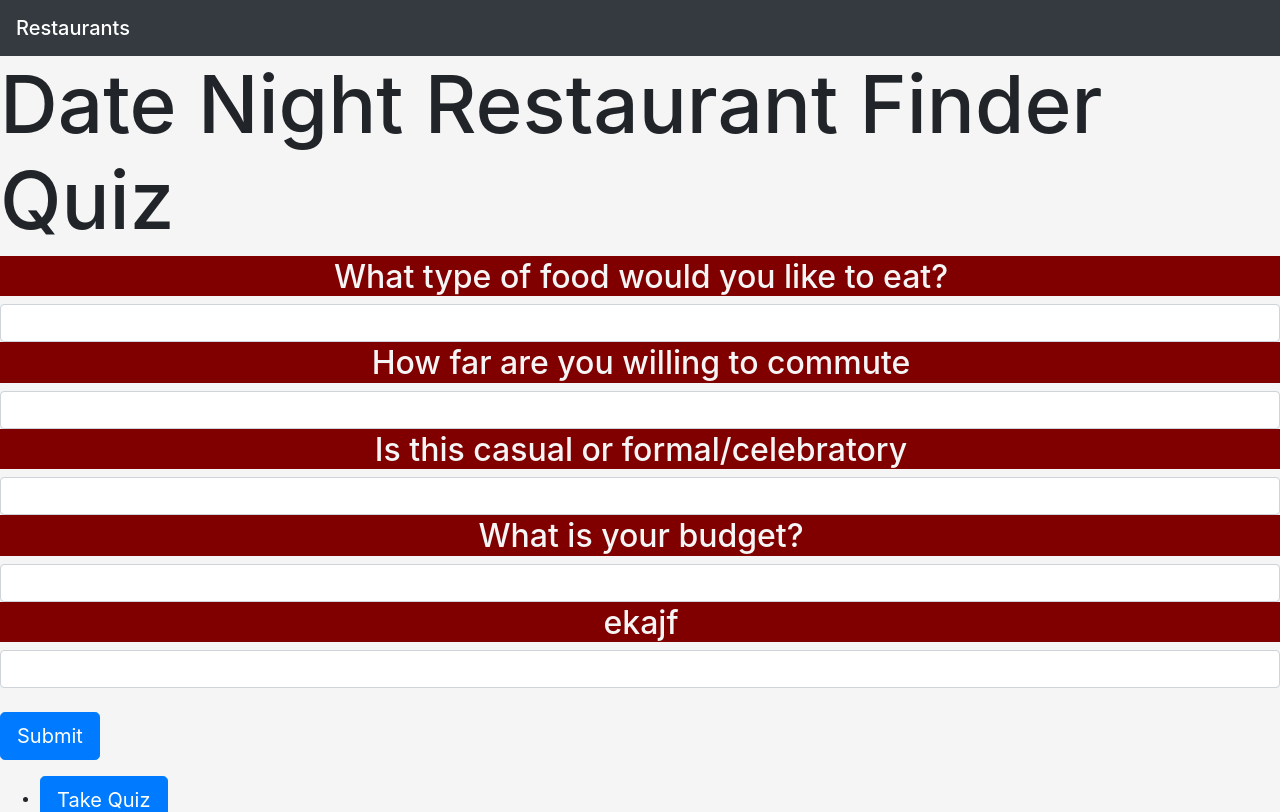
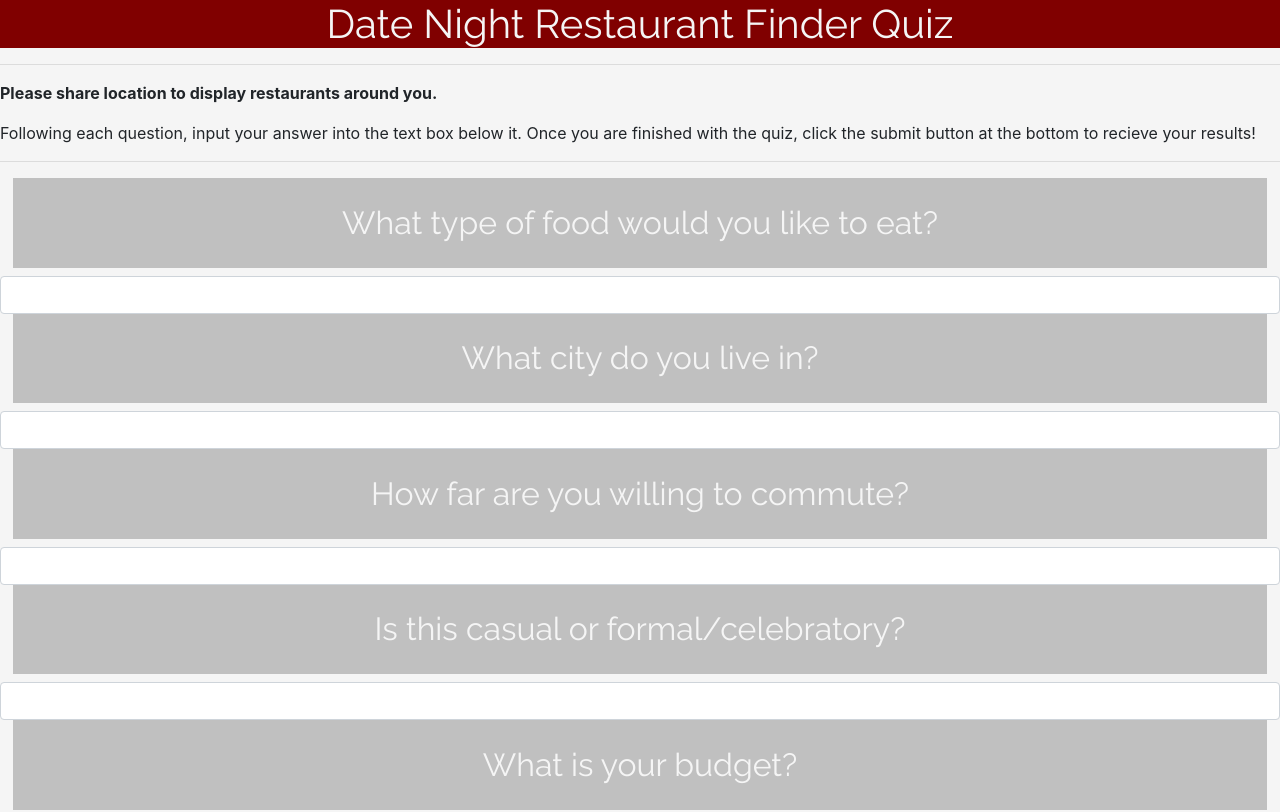
Before and after one commit to joshmeidl/DateRestaurantFinder, a React (Create React App) app: page /quiz in a window 1280 px wide. Shown: the top 812 px of the page. Built offline with nearby package versions, Linux system fonts and the light colour scheme.

Commit message:
More changes

```diff
--- a/package.json
+++ b/package.json
@@ -7,6 +7,7 @@
     "@testing-library/jest-dom": "^4.2.4",
     "@testing-library/react": "^9.4.1",
     "@testing-library/user-event": "^7.2.1",
+    "jquery": "^3.4.1",
     "react": "^16.13.0",
     "react-dom": "^16.13.0",
     "react-router": "^5.1.2",
--- a/src/components/landing_page/Home.css
+++ b/src/components/landing_page/Home.css
@@ -8,13 +8,15 @@
 
 .img {
   height: 30em;
+  width: 100%;
   background-image: url("home.jpg");
   background-position: center;
-  background-size: cover;
+  /* background-size: cover; */
+  background-repeat: no-repeat;
   display: grid;
   justify-content: center;
   align-items: center;
-  position: relative;
+  /* position: relative; */
 }
 
 .layer {
@@ -30,12 +32,29 @@
   text-align: center;
   color: aliceblue;
   padding: 1em;
-  position: absolute;
-  left: 25%;
-  top: 35%;
+  /* position: absolute; */
+  /* left: 15%;
+  top: 35%; */
   font-family: 'Raleway';
 }
-h1 {
+.header {
   /* font-size: 10em; */
   font-size: 5em;
 }
+
+.title {
+  /* left: 40%;
+  top: 0; */
+  /* position: absolute; */
+  color: azure;
+}
+.nav {
+  /* background-color: rgb(245, 218, 226);
+  opacity: 0.1;
+  padding: 1em;
+  color: black;
+  position: absolute;
+  top:0;
+  left:0;
+  width: 100%; */
+}
--- a/src/components/landing_page/Navbar.jsx
+++ b/src/components/landing_page/Navbar.jsx
@@ -1,11 +1,14 @@
-import React, { Component } from 'react';
+import React, { Component } from 'react'
+import './Home.css'
 
 class Navbar extends Component {
+
   render() {
+
     return (
       <div>
-        <nav className="navbar navbar-dark bg-dark">
-          <span className="navbar-brand mb-0 h1">Restaurants</span>
+        <nav className="navbar navbar-light bg-light">
+          <span className="navbar-brand">Restaurants</span>
         </nav>
       </div>
     );
--- a/src/components/landing_page/home.jsx
+++ b/src/components/landing_page/home.jsx
@@ -1,24 +1,24 @@
-import React, { Component } from 'react';
+import React, { Component } from 'react'
 import './Home.css'
-
-
+import Navbar from "./Navbar.jsx"
 
 class Home extends Component {
   render() {
     const msg = "Going on a date, but can't find a restaurant? Our online quiz allows you and your date to find the restaurant most compatible for the two of you. Click the link below to start!";
     return (
     <div>
-      {/* <img className="img" src="https://i.pinimg.com/originals/d1/d4/58/d1d4588e581d89fde10e878d6465823b.jpg" /> */}
       <div className="img">
-        <div className="layer"></div>
-        <div className="textBlock">
-          <h1>Date Night Helper</h1>
-        </div>
-      </div>
+        {/* <div className="layer"></div> */}
+        <h1 className="title">Restaurant</h1>
+        {/* <div className="textBlock"> */}
+          <h1 className="header">Date Night Helper</h1>
+        {/* </div> */}
         <hr className="my-4"/>
         <p style={{textAlign: "center"}}>{msg}</p>
         <hr className="my-4"/>
-      </div>);
+      </div>
+
+    </div>);
     };
   }
 
--- a/src/components/landing_page/landing.jsx
+++ b/src/components/landing_page/landing.jsx
@@ -12,8 +12,8 @@ class Landing extends Component {
   }
   render() {
     return(
-      <div className="container-fluid">
-        <Navbar />
+      <div className="">
+        {/* <Navbar /> */}
         <Router>
           <div>
 
--- a/src/components/quiz/List.jsx
+++ b/src/components/quiz/List.jsx
@@ -2,35 +2,30 @@ const questionArray = [
   {
     id: 0,
     question: "What type of food would you like to eat?",
-    answers: ["Alligator",
-              "Bask",
-              "Crocodilian",
-              "Death Roll",
-              "Eggs",
-              "Jaws",
-              "Reptile",
-              "Solitary",
-              "Tail",
-              "Wetlands"]
-  },
-  {
+    answers: ["Afghan", "African", "American", "Arabian", "Argentine", "Australian", "Barbeque", "Brazilian", "Bistros", "Breaksfast", "Brunch", "British", "Buffets", "Cajun", "Carribean", "Chicken Wings", "Chinese", "Comfort Food", "Cuban", "Curry", "Danish", "Dumplings", "Ethiopian", "Fast Food", "Filipino", "Fish & Chips", "French", "Gastropubs", "Gluten-Free", "German", "Greek", "Halal", "Hawaiian", "Hungarian", "International", "Irish", "Italian", "Japanese", "Jewish", "Korean", "Kosher", "Kurdish", "Kebab", "Laotian", "Latin American", "Malaysian", "Mediterranean", "Mexican", "Middle Eastern", "Lebanese", "Moroccan", "New Zealand", "Nicaraguan", "Noodles", "Pakistani", "Polynesian", "Polish", "Portugese", "Pub Food", "Russian", "Rice", "Salad", "Sandwiches", "Scandinavian", "Schnitzel", "Seafood", "Singaporean", "Soul Food", "Soup", "Southern", "Spanish", "Steakhouses", "Taiwanese", "Thai", "Tex-Mex","Turkish","Ukranian", "Vegan", "Vegetarian", "Vietnamese", "Ramen", "Wok", "Wraps"]
+  },{
     id: 1,
-    question: "How far are you willing to commute",
-    answers: [ "Delivery Please",
-                "10 miles",
-                "25 miles",
-                "50 miles"
+    question: "What city do you live in?",
+    answers: [ "$20",
+                "$50",
+                "$100",
+                "My Entire Paycheck"
     ]
   },
   {
     id: 2,
-    question: "Is this casual or formal/celebratory",
+    question: "How far are you willing to commute?",
+    answers: [ "Delivery Please","0 miles","5 miles","10 miles","15 miles","20 miles","25 miles"]
+  },
+  {
+    id: 3,
+    question: "Is this casual or formal/celebratory?",
     answers: [ "Casual",
                "Formal"
     ]
   },
   {
-    id: 3,
+    id: 4,
     question: "What is your budget?",
     answers: [ "$20",
                 "$50",
@@ -39,7 +34,7 @@ const questionArray = [
     ]
   },
   {
-    id: 4,
+    id: 5,
     question: "ekajf",
     answers: [ "$20",
                 "$50",
--- a/src/components/quiz/Quiz.css
+++ b/src/components/quiz/Quiz.css
@@ -1,9 +1,24 @@
+@import url('https://fonts.googleapis.com/css?family=Raleway&display=swap');
+@import url('https://fonts.googleapis.com/css?family=Julius+Sans+One&display=swap');
+
 .question {
   color: whitesmoke;
-  background-color: maroon;
+  background-color: silver;
   font-size: 2em;
   text-align: center;
-  padding-left: 2px;
-  padding-top: 2px;
+  padding-top:2%;
+  padding-bottom:2%;
+  margin-left: 1%;
+  margin-right: 1%;
+  font-family: 'Raleway';
+}
 
+.bold {
+  font-weight: bolder;
 }
+.quizTitle{
+  color: whitesmoke;
+  background-color: maroon;
+  text-align: center;
+  font-family: 'Raleway';
+}
--- a/src/components/quiz/Quiz.jsx
+++ b/src/components/quiz/Quiz.jsx
@@ -22,6 +22,8 @@ class Quiz extends Component {
   };
 
   render() {
+    const important = "Please share location to display restaurants around you."
+    const msg = "Following each question, input your answer into the text box below it. Once you are finished with the quiz, click the submit button at the bottom to recieve your results!"
     const quiz = questionArray.map(item =>
       <Question
         key={item.id}
@@ -30,6 +32,9 @@ class Quiz extends Component {
     return (
       <div>
         <h1 className="quizTitle">Date Night Restaurant Finder Quiz </h1>
+        <hr />
+        <p className="bold">{important}</p><p>{msg}</p>
+        <hr />
         <div>
           {quiz}
         </div>
--- /dev/null
+++ b/src/components/results/Restaurant.jsx
@@ -0,0 +1,34 @@
+import React, { Component } from 'react';
+
+class Restaurant extends Component {
+  constructor(props) {
+    super(props)
+    this.state = {
+      rating: "",
+      price: "",
+      categories: [],
+      name: "",
+      url: "",
+      distance: "",
+      image_url: ""
+    }
+  }
+
+  componentDidMount() {
+    this.setState({
+      rating: this.props.rating,
+      price: this.props.price,
+      categories: this.props.categories,
+      name: this.props.name,
+      url: this.props.url,
+      distance: this.props.distance,
+      image_url: this.props.image_url
+    })
+  }
+
+  render() {
+    return (<h1>Hello</h1>);
+  }
+}
+
+export default Restaurant;
--- a/src/components/results/Results.jsx
+++ b/src/components/results/Results.jsx
@@ -1,8 +1,42 @@
 import React, { Component } from 'react';
+import Restaurant from './Restaurant.jsx';
 
 class Results extends Component {
+  constructor(props){
+    super(props);
+    this.state = {
+      data: []
+    }
+  }
+
+  componentDidMount() {
+    const API_Key = "M42T3szZIG5AZIws_n8Y2XvvAXGZa6x77mq-kLwHs7z9U7dTpVX7_vfW7Azy8uiDKYxipXM9CePFA8m2CzsRtSEXXgHF2Sc7WiBAWu3lh5OLWkx0K3mpxli5DJ5UXnYx";
+    const config = {
+      headers: {
+        'Authorization': API_Key,
+        method: 'GET'
+      },
+      params: {
+        term: 'tacos',
+        location: 'NYC'
+      }
+    };
+    fetch("https://api.yelp.com/v3/businesses/search", config)
+    .then(response => console.log(response.json()));
+    // .then(response => {
+    //   const {business} = response.data;
+    //   this.setState({data: business});
+    // });
+  }
+
   render() {
-    return (<h1>Hello World!</h1>);
+    console.log(this.state.data);
+    return (<div>
+      <h1 className="quizTitle">Date Night Restaurant Finder Results </h1>
+      <hr />
+      <p className="bold">asf</p><p>asfkn</p>
+      <hr />
+      </div>);
   }
 }
 
```
Also changed, not shown: 1 other file (tests, documents, lock files or other folders).
